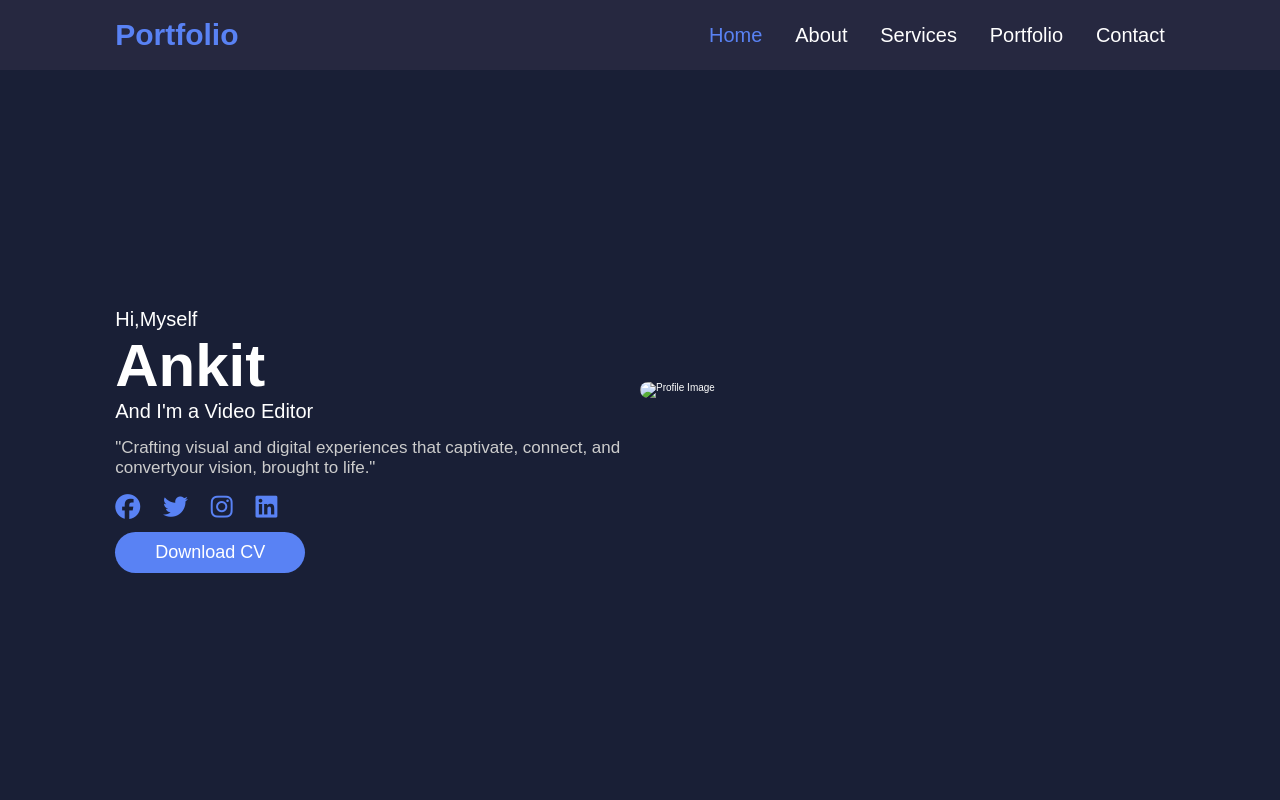
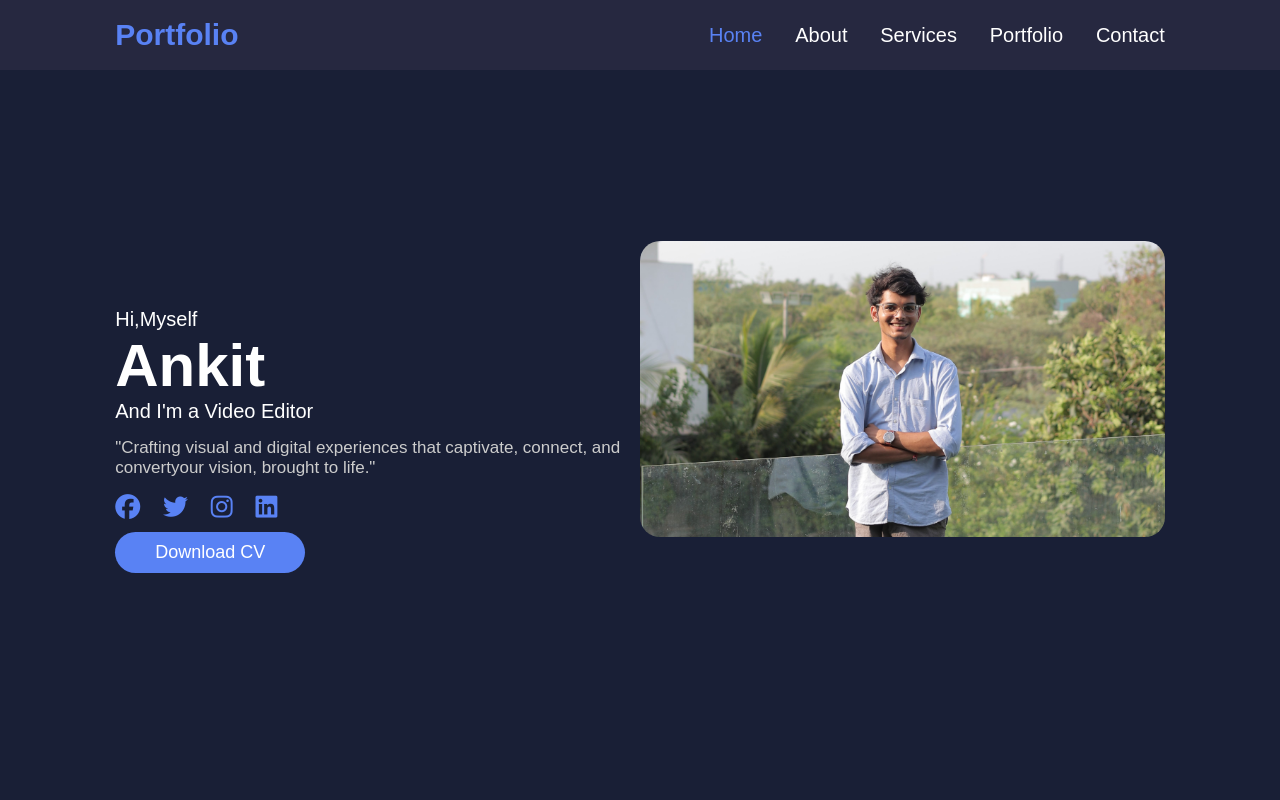
Before and after one commit to Ankitt4/Portfolio, a plain HTML site: page index.html in a window 1280 px wide. Shown: the top 800 px of the page. Drawn offline with Linux system fonts and the light colour scheme; files whose address does not match are found by name.

Commit message:
Update index.html

```diff
--- a/index.html
+++ b/index.html
@@ -37,7 +37,7 @@
             <a href="https://www.canva.com/design/DAF6DmGh6Sg/b_yYJ7e8CSGM7Nqv5Xk0KQ/edit" class="btn">Download CV</a>
         </div>
         <div class="home-img">
-            <img  src="profiledp1.JPG" alt="Profile Image">
+            <img  src="img/profiledp1.JPG" alt="Profile Image">
         </div>
     </section>
 
```
